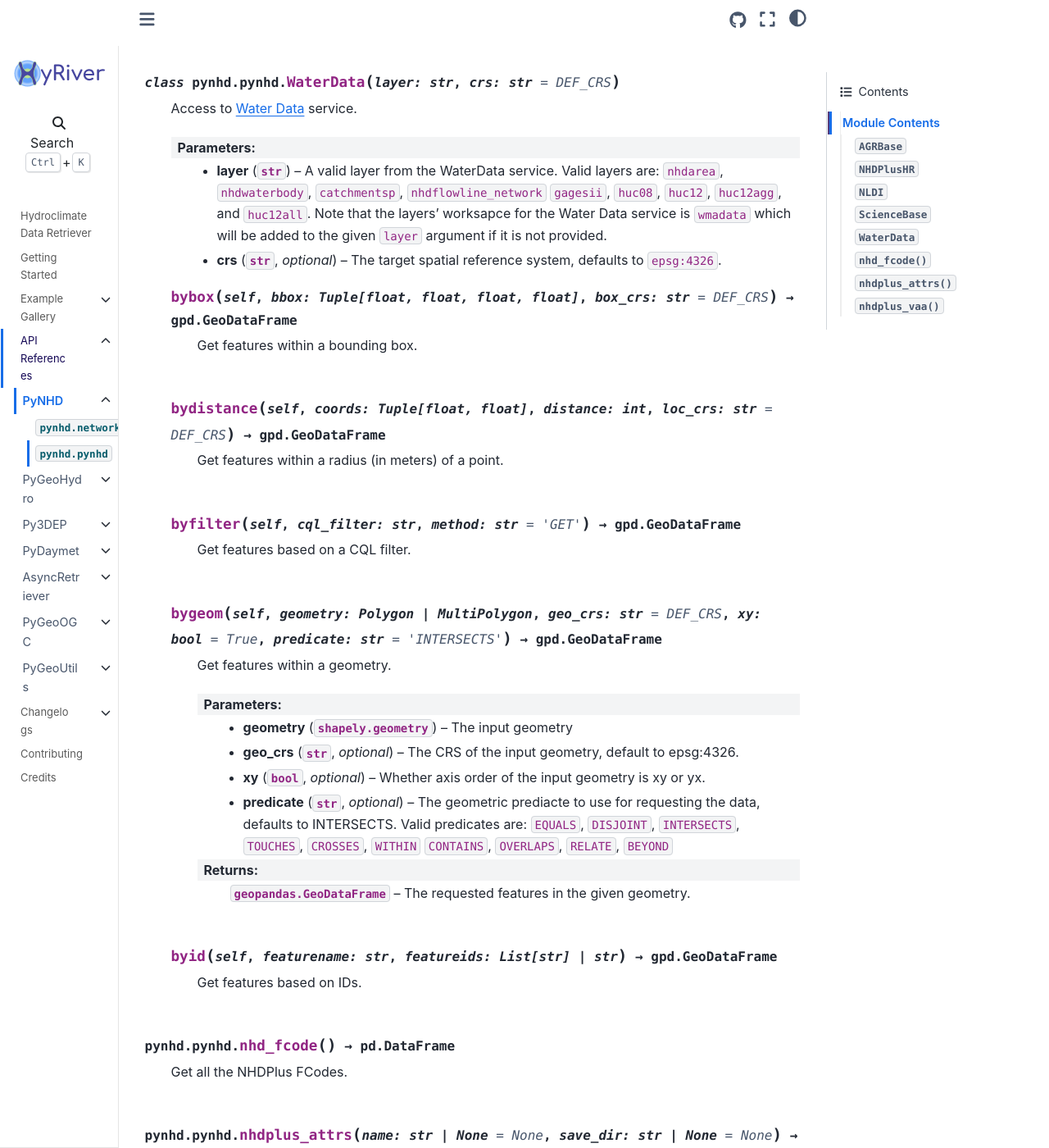
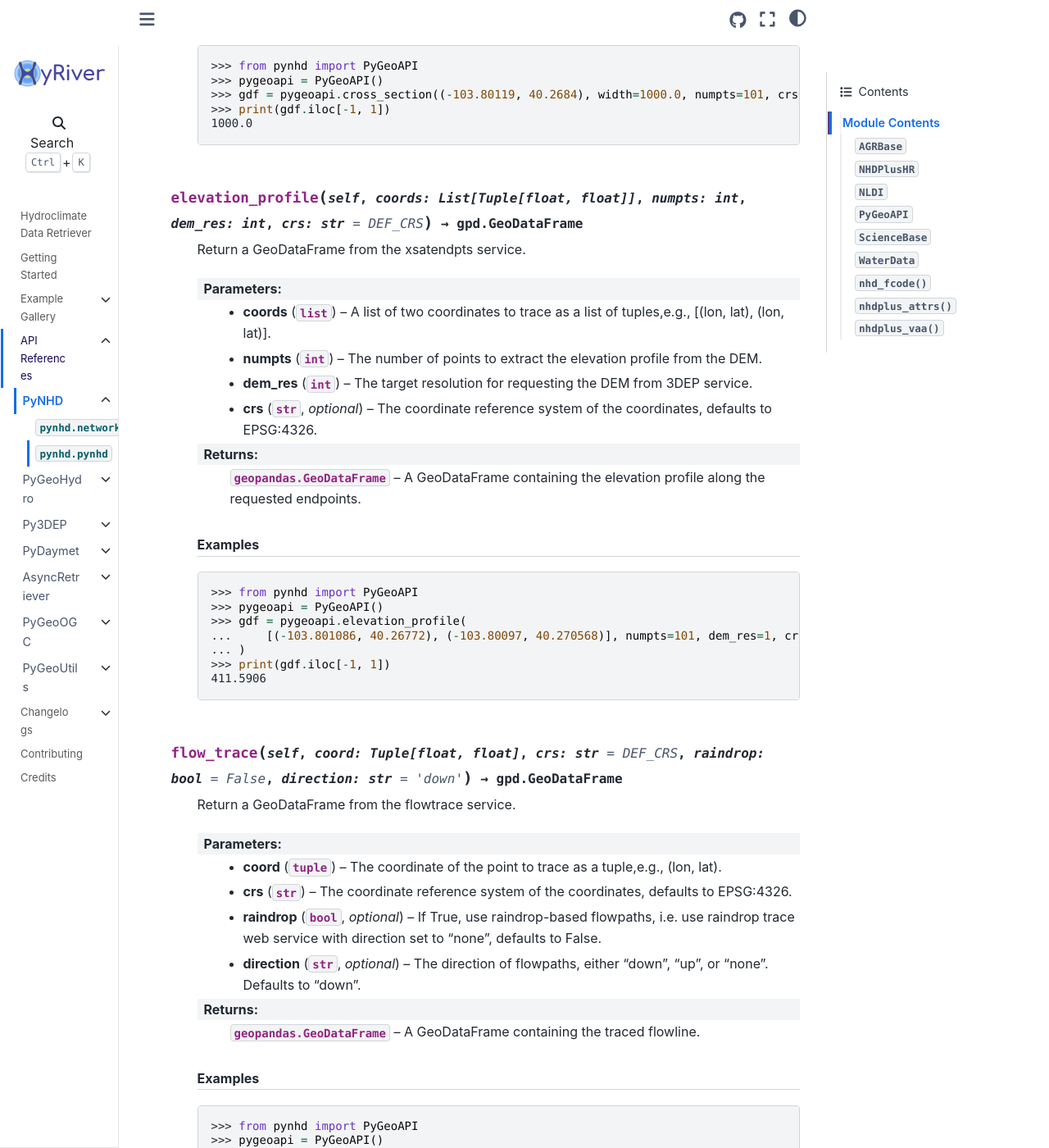
Before and after one commit to hyriver/hyriver.github.io, a Sphinx documentation site: the page built from docs/source/autoapi/pynhd/pynhd/index.rst, in a window 1280 px wide and 1400 px high, scrolled down 6172 px. Shown: the whole window at 82% size. Built offline with Sphinx 7.4.7 and the Sphinx Book theme 1.1.4, drawn with Linux system fonts in a browser that asks for light colours; some of the changed text lies outside the part shown.

Commit message:
DOC: Add API for the new pynhd function

```diff
--- a/docs/source/autoapi/pynhd/pynhd/index.rst
+++ b/docs/source/autoapi/pynhd/pynhd/index.rst
@@ -196,6 +196,96 @@ Module Contents
 
 
 
+.. py:class:: PyGeoAPI
+
+   Access `PyGeoAPI <https://labs.waterdata.usgs.gov/api/nldi/pygeoapi>`__ service.
+
+   .. method:: cross_section(self, coord: Tuple[float, float], width: float, numpts: int, crs: str = DEF_CRS) -> gpd.GeoDataFrame
+
+      Return a GeoDataFrame from the xsatpoint service.
+
+      :Parameters: * **coord** (:class:`tuple`) -- The coordinate of the point to extract the cross-section as a tuple,e.g., (lon, lat).
+                   * **width** (:class:`float`) -- The width of the cross-section in meters.
+                   * **numpts** (:class:`int`) -- The number of points to extract the cross-section from the DEM.
+                   * **crs** (:class:`str`, *optional*) -- The coordinate reference system of the coordinates, defaults to EPSG:4326.
+
+      :returns: :class:`geopandas.GeoDataFrame` -- A GeoDataFrame containing the cross-section at the requested point.
+
+      .. rubric:: Examples
+
+      >>> from pynhd import PyGeoAPI
+      >>> pygeoapi = PyGeoAPI()
+      >>> gdf = pygeoapi.cross_section((-103.80119, 40.2684), width=1000.0, numpts=101, crs=DEF_CRS)
+      >>> print(gdf.iloc[-1, 1])
+      1000.0
+
+
+   .. method:: elevation_profile(self, coords: List[Tuple[float, float]], numpts: int, dem_res: int, crs: str = DEF_CRS) -> gpd.GeoDataFrame
+
+      Return a GeoDataFrame from the xsatendpts service.
+
+      :Parameters: * **coords** (:class:`list`) -- A list of two coordinates to trace as a list of tuples,e.g., [(lon, lat), (lon, lat)].
+                   * **numpts** (:class:`int`) -- The number of points to extract the elevation profile from the DEM.
+                   * **dem_res** (:class:`int`) -- The target resolution for requesting the DEM from 3DEP service.
+                   * **crs** (:class:`str`, *optional*) -- The coordinate reference system of the coordinates, defaults to EPSG:4326.
+
+      :returns: :class:`geopandas.GeoDataFrame` -- A GeoDataFrame containing the elevation profile along the requested endpoints.
+
+      .. rubric:: Examples
+
+      >>> from pynhd import PyGeoAPI
+      >>> pygeoapi = PyGeoAPI()
+      >>> gdf = pygeoapi.elevation_profile(
+      ...     [(-103.801086, 40.26772), (-103.80097, 40.270568)], numpts=101, dem_res=1, crs=DEF_CRS
+      ... )
+      >>> print(gdf.iloc[-1, 1])
+      411.5906
+
+
+   .. method:: flow_trace(self, coord: Tuple[float, float], crs: str = DEF_CRS, raindrop: bool = False, direction: str = 'down') -> gpd.GeoDataFrame
+
+      Return a GeoDataFrame from the flowtrace service.
+
+      :Parameters: * **coord** (:class:`tuple`) -- The coordinate of the point to trace as a tuple,e.g., (lon, lat).
+                   * **crs** (:class:`str`) -- The coordinate reference system of the coordinates, defaults to EPSG:4326.
+                   * **raindrop** (:class:`bool`, *optional*) -- If True, use raindrop-based flowpaths, i.e. use raindrop trace web service
+                     with direction set to "none", defaults to False.
+                   * **direction** (:class:`str`, *optional*) -- The direction of flowpaths, either "down", "up", or "none". Defaults to "down".
+
+      :returns: :class:`geopandas.GeoDataFrame` -- A GeoDataFrame containing the traced flowline.
+
+      .. rubric:: Examples
+
+      >>> from pynhd import PyGeoAPI
+      >>> pygeoapi = PyGeoAPI()
+      >>> gdf = pygeoapi.flow_trace(
+      ...     (1774209.63, 856381.68), crs="ESRI:102003", raindrop=False, direction="none"
+      ... )
+      >>> print(gdf.comid.iloc[0])
+      22294818
+
+
+   .. method:: split_catchment(self, coord: Tuple[float, float], crs: str = DEF_CRS, upstream: bool = False) -> gpd.GeoDataFrame
+
+      Return a GeoDataFrame from the splitcatchment service.
+
+      :Parameters: * **coord** (:class:`tuple`) -- The coordinate of the point to trace as a tuple,e.g., (lon, lat).
+                   * **crs** (:class:`str`, *optional*) -- The coordinate reference system of the coordinates, defaults to EPSG:4326.
+                   * **upstream** (:class:`bool`, *optional*) -- If True, return all upstream catchments rather than just the local catchment,
+                     defaults to False.
+
+      :returns: :class:`geopandas.GeoDataFrame` -- A GeoDataFrame containing the local catchment or the entire upstream catchments.
+
+      .. rubric:: Examples
+
+      >>> from pynhd import PyGeoAPI
+      >>> pygeoapi = PyGeoAPI()
+      >>> gdf = pygeoapi.split_catchment((-73.82705, 43.29139), crs=DEF_CRS, upstream=False)
+      >>> print(gdf.catchmentID.iloc[0])
+      22294818
+
+
+
 .. py:class:: ScienceBase(save_dir: Optional[str] = None)
 
    Access NHDPlus V2.1 Attributes from ScienceBase over CONUS.
```
Also changed, not shown: docs/source/autoapi/pynhd/index.rst (line endings or trailing spaces).
